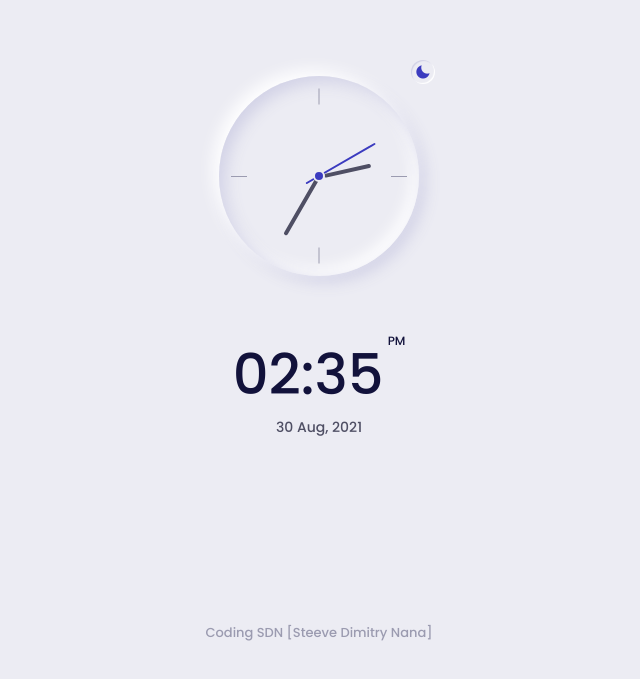
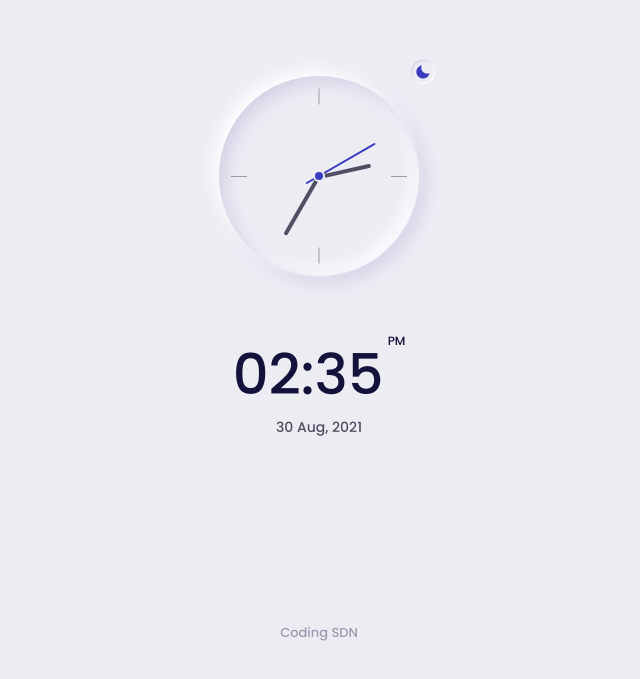
Before and after one commit to SteeveDimitry/Responsive-Clock-Web-Site, a website: page public/index.html in a window 1280 px wide. Shown: the part 109-788 px from the top of the page, without its empty margins (321-961 px from the left). Drawn offline with nearby package versions, Linux system fonts and the light colour scheme.

Commit message:
first commit

```diff
--- a/public/index.html
+++ b/public/index.html
@@ -46,7 +46,7 @@
                 </div>
             </div>
 
-            <a href="https://www.youtube.com/channel/UCDwKwuDrMoZagNW748hG5LQ" target="_blank" class="clock__logo">Coding SDN [Steeve Dimitry Nana]</a>
+            <a href="https://www.youtube.com/channel/UCDwKwuDrMoZagNW748hG5LQ" target="_blank" class="clock__logo">Coding SDN</a>
         </div>
     </section>
 
```
